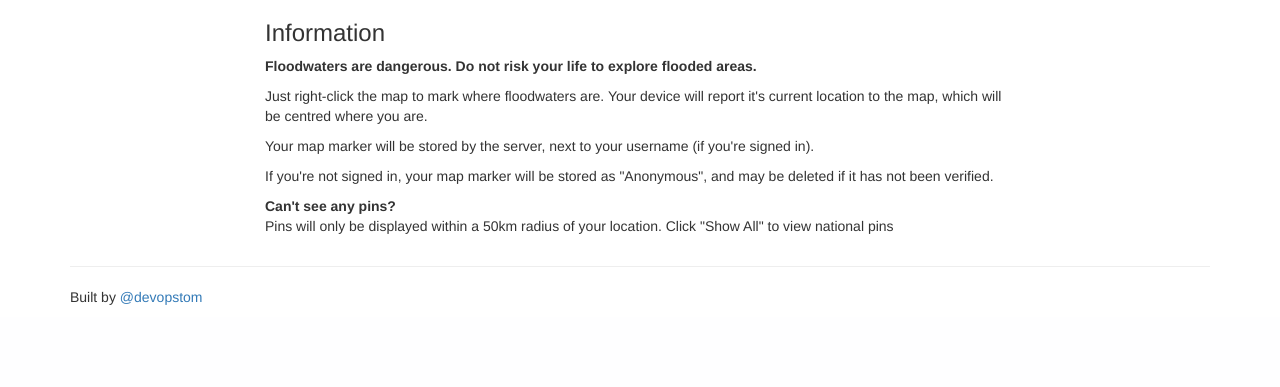
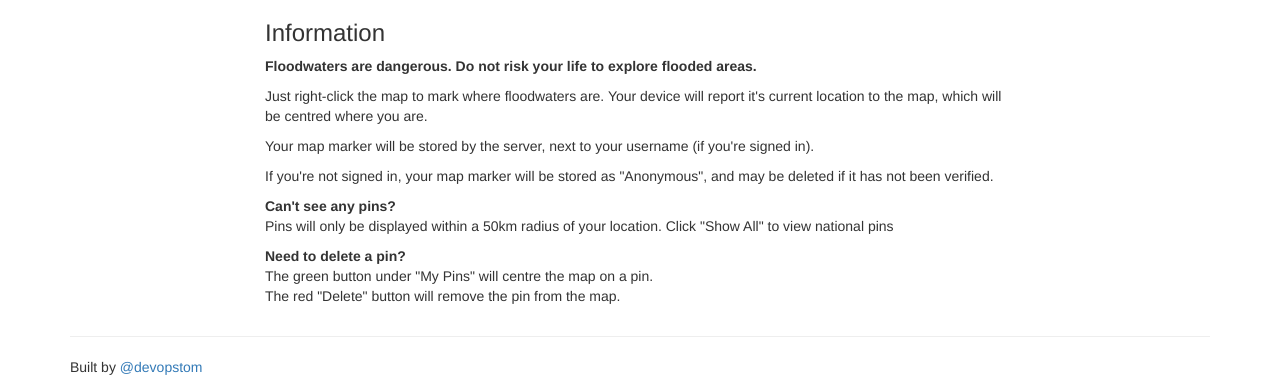
Before and after one commit to tomoconnor/api.ukflood.info, a Flask app: page / in a window 1280 px wide. Shown: the part 890-1277 px from the top of the page. Before the commit the page ends 1195 px from the top, so only its background shows below. Run offline with Flask 2, Linux system fonts and the light colour scheme; data that the repository does not hold is empty; parts of the project's set-up code (start-up, migrations or seed data) failed here and were passed over; some libraries are stand-ins or nearby versions.

Commit message:
fixed a couple of minor buglets.

```diff
--- a/app.py
+++ b/app.py
@@ -17,7 +17,7 @@ import requests
 app = Flask(__name__)
 Mobility(app)
 
-app.debug=True
+app.debug=False
 
 import logging
 from logging.handlers import TimedRotatingFileHandler
@@ -195,7 +195,9 @@ def api_marker_new():
 		fc.longitude = float(longitude)
 		fc.creation_date = datetime.datetime.now()
 		fc.save()
-		return jsonify(message="Flooded Area added")
+		marker = fc
+		marker['_id'] = str(marker['_id'])
+		return jsonify(message="Flooded Area added", new_id=str(fc._id), marker=marker)
 	else:
 		return jsonify(result=0)
 
--- a/templates/info.html
+++ b/templates/info.html
@@ -19,4 +19,12 @@ If you're not signed in, your map marker will be stored as "Anonymous", and may
 <p>
 <strong>Can't see any pins?</strong>
 <br />
-Pins will only be displayed within a 50km radius of your location.  Click "Show All" to view national pins</p>
+Pins will only be displayed within a 50km radius of your location.  Click "Show All" to view national pins
+</p>
+
+<p>
+<strong>Need to delete a pin?</strong>
+<br />
+The green button under "My Pins" will centre the map on a pin.<br />
+The red "Delete" button will remove the pin from the map.
+</p>
--- a/templates/layout.html
+++ b/templates/layout.html
@@ -268,6 +268,18 @@ var mobile_mousedown = google.maps.event.addListener(map, 'mousedown', function(
 function api_new_marker(_lat, _long) {
  $.post("/api/marker/new",{lat: _lat, long: _long}).done( function (data) {
   console.log(data);
+
+   // Dynamic Update Mypins
+
+        var mypin_source = $("#mypin_template").html();
+        var mypin_template = Handlebars.compile(mypin_source);
+
+        var context = {latitude: _lat.toFixed(4),
+                      longitude: _long.toFixed(4),
+                      id: data.marker._id};
+        $("#my_pins").append(mypin_template(context));
+        localStorage.setItem(data.marker._id, JSON.stringify(data.marker));
+        // End
  });
 }
 
```
